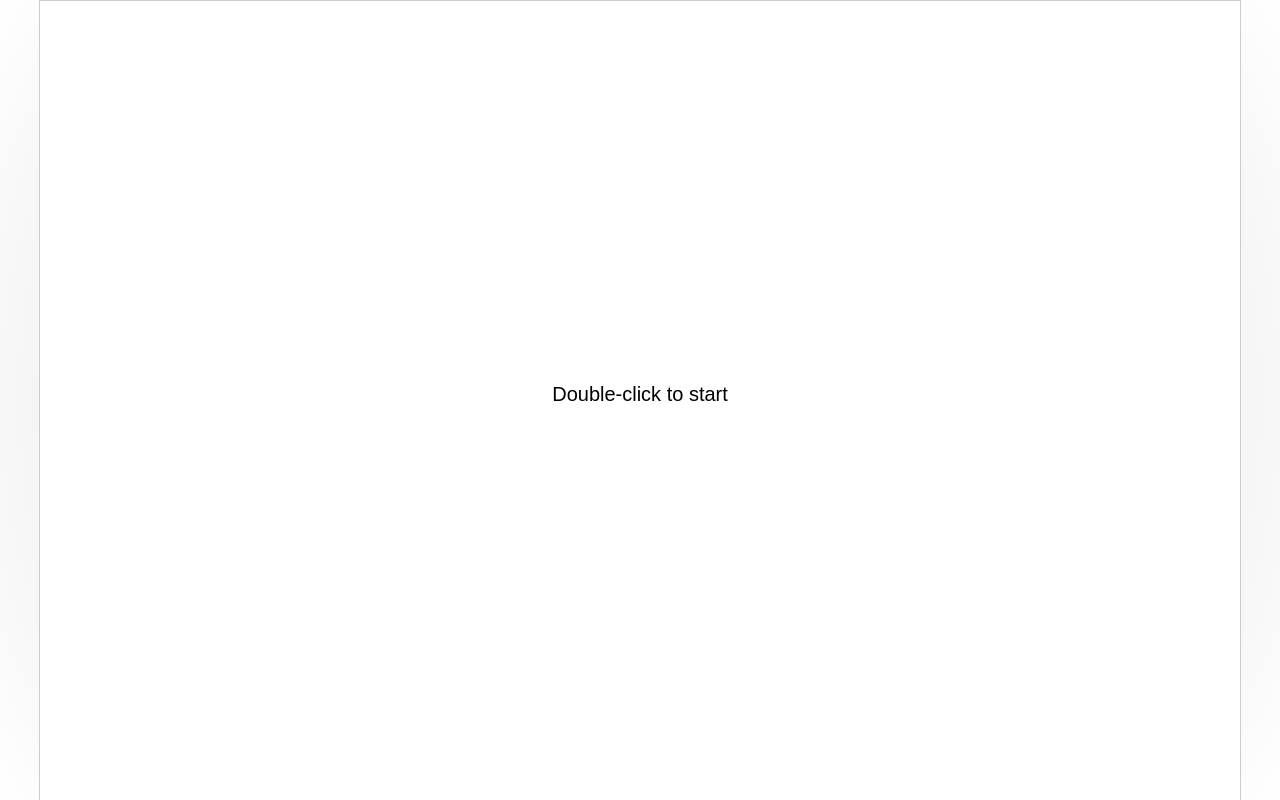
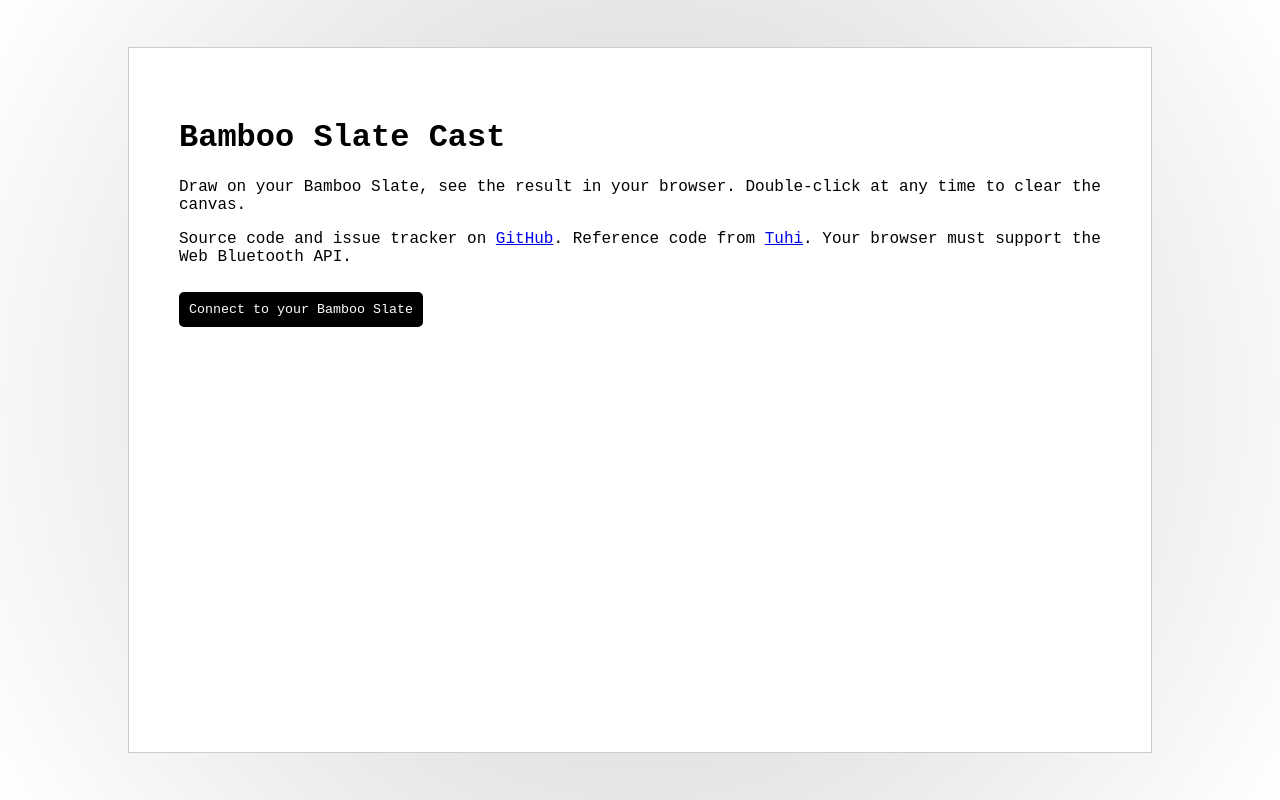
Before and after one commit to jonathanh32/bamboo-slate-cast, a plain HTML site: page index.html in a window 1280 px wide. Drawn offline with Linux system fonts and the light colour scheme.

Commit message:
feat: added html intro text

```diff
--- a/drawing-canvas.js
+++ b/drawing-canvas.js
@@ -5,7 +5,7 @@ export class DrawingCanvas {
         this.ctx = this.canvas.getContext("2d");
         this.points = [];
         this.lastPoint = [0,0,0,0];
-        this.placeholderText = null;
+        this.placeholderText = "";
     }
 
     /**
--- a/index.html
+++ b/index.html
@@ -5,11 +5,22 @@
     <title>Bamboo Screen</title>
     <style>
       html, body { overflow: hidden; margin: 0; padding: 0; width: 100%; height: 100%; display: grid; background-color: #ccc; background: radial-gradient(circle, rgba(204,204,204,1) 0%, rgba(255,255,255,1) 100%); }
-      canvas { margin: auto; background-color: #fff; border: solid 1px #ccc; }
+      #container { position: relative; margin: auto; background-color: #fff; border: solid 1px #ccc; overflow: hidden; }
+      #intro { position: absolute !important; padding: 50px; font-family: 'Courier New', Courier, monospace; position: relative; }
+      #connect { padding: 10px; font-family: 'Courier New', Courier, monospace; background-color: #000; border: 0; color: #fff; border-radius: 5px; cursor: pointer; margin-top: 10px; }
+      #canvas { height: 100%; width: 100%; }
     </style>
   </head>
   <body>
-    <canvas id="canvas" width="1200" height="800"></canvas>
+    <div id="container">
+      <div id="intro">
+        <h1>Bamboo Slate Cast</h1>
+        <p>Draw on your Bamboo Slate, see the result in your browser. Double-click at any time to clear the canvas.</p>
+        <p>Source code and issue tracker on <a href="https://github.com/jonathanh32/bamboo-screen">GitHub</a>. Reference code from <a href="https://github.com/tuhiproject/tuhi">Tuhi</a>. Your browser must support the Web Bluetooth API.</p>
+        <button id="connect">Connect to your Bamboo Slate</button>
+      </div>
+      <canvas id="canvas"></canvas>
+    </div>
     <script src="/main.js" type="module" defer></script>
   </body>
 </html>
--- a/main.js
+++ b/main.js
@@ -2,19 +2,23 @@ import { BambooSlateDevice } from "/bamboo-slate-device.js";
 import { DrawingCanvas } from "/drawing-canvas.js";
 
 let bamboo = new BambooSlateDevice();
+let containerEl = document.getElementById("container");
 let canvasEl = document.getElementById("canvas");
 let drawingCanvas = new DrawingCanvas(canvasEl);
 
-drawingCanvas.setPlaceholderText("Double-click to start");
+bamboo.onDraw = drawingCanvas.addStroke.bind(drawingCanvas);
 
-bamboo.onDraw = drawingCanvas.addStroke.bind(drawingCanvas);
+document.getElementById('connect').addEventListener('click', function(event){
+    bamboo.selectDevice();
+});
+
 bamboo.onConnected = function(){
-    drawingCanvas.setPlaceholderText("Ready");
+    document.getElementById('intro').style.display = 'none';
 };
 
 canvasEl.addEventListener('dblclick', event => {
     if(!bamboo.connected) {
-        bamboo.selectDevice();
+
     } else {
         if(confirm("Are you sure you want to clear the canvas?")) {
             drawingCanvas.clear();
@@ -22,8 +26,12 @@ canvasEl.addEventListener('dblclick', event => {
     }
 });
 
-window.onresize = function(){
+function updateScale(){
     var maxHeight = window.innerHeight - 100;
     var maxWidth = window.innerWidth - 100;
     drawingCanvas.resize(maxHeight, maxWidth);
 };
+
+updateScale();
+
+window.onresize = updateScale();
```
